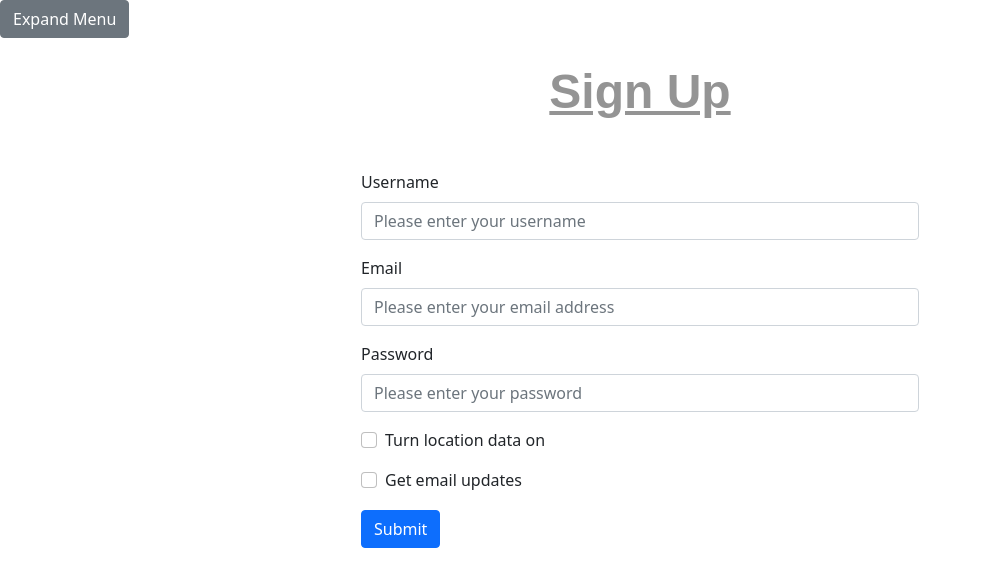
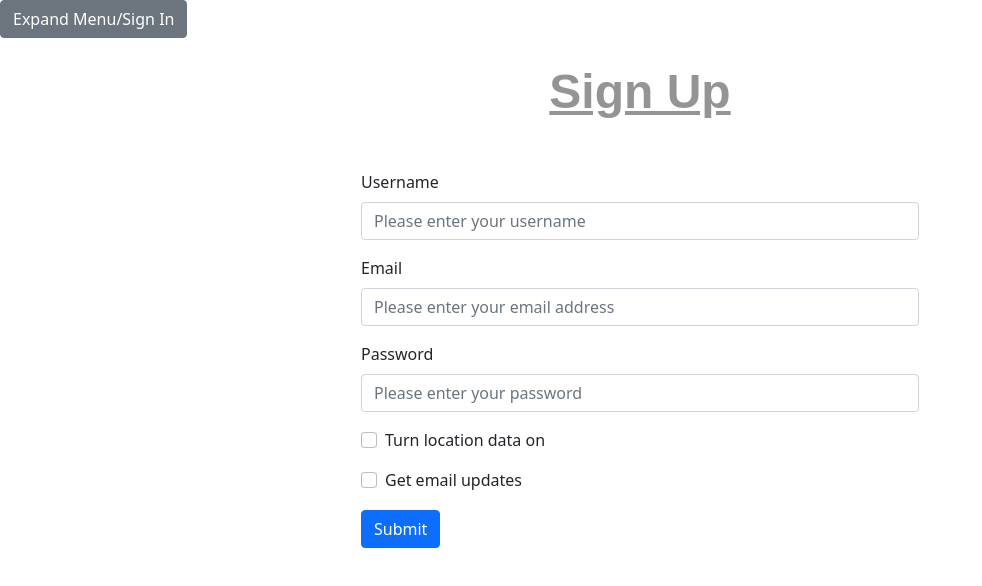
Before and after one commit to Least-Valuable-Painters/ABQ-Wildlife, a React (Create React App) app in the folder frontend/: page /user in a window 1280 px wide. Shown: the top 586 px of the page, without its empty margins (0-982 px from the left). Built offline with nearby package versions, Linux system fonts and the light colour scheme.

Commit message:
fixed menu error

```diff
--- a/frontend/src/ui/UserNav.js
+++ b/frontend/src/ui/UserNav.js
@@ -14,7 +14,7 @@ export const Navbar = () => {
   return (
     <>
       <Button className="menu-button" variant="secondary" onClick={handleShow}>
-        Expand Menu
+        Expand Menu/Sign In
       </Button>
 
       <Offcanvas show={show} className="navbar-body" onHide={handleClose}>
```
